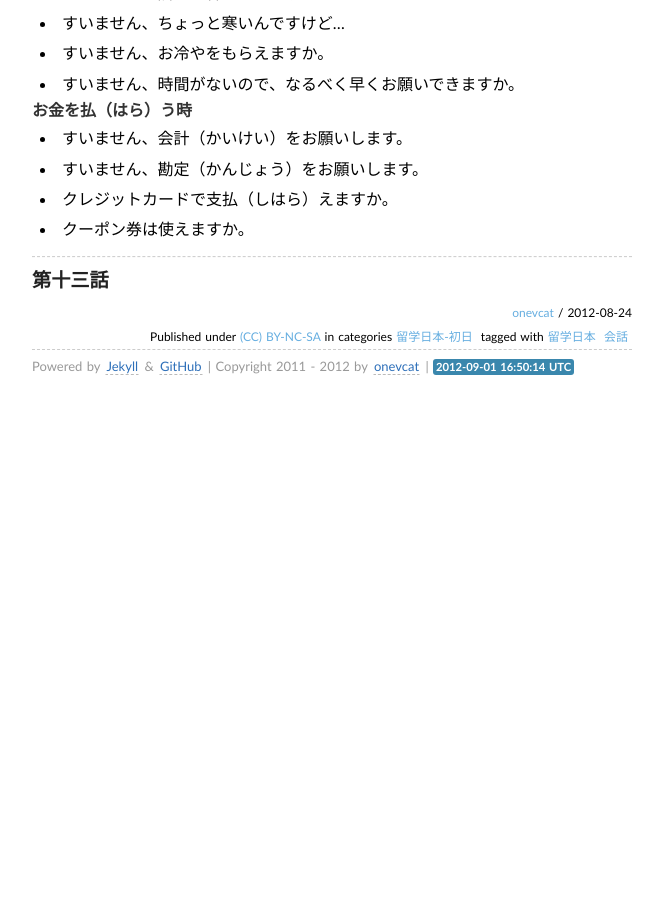
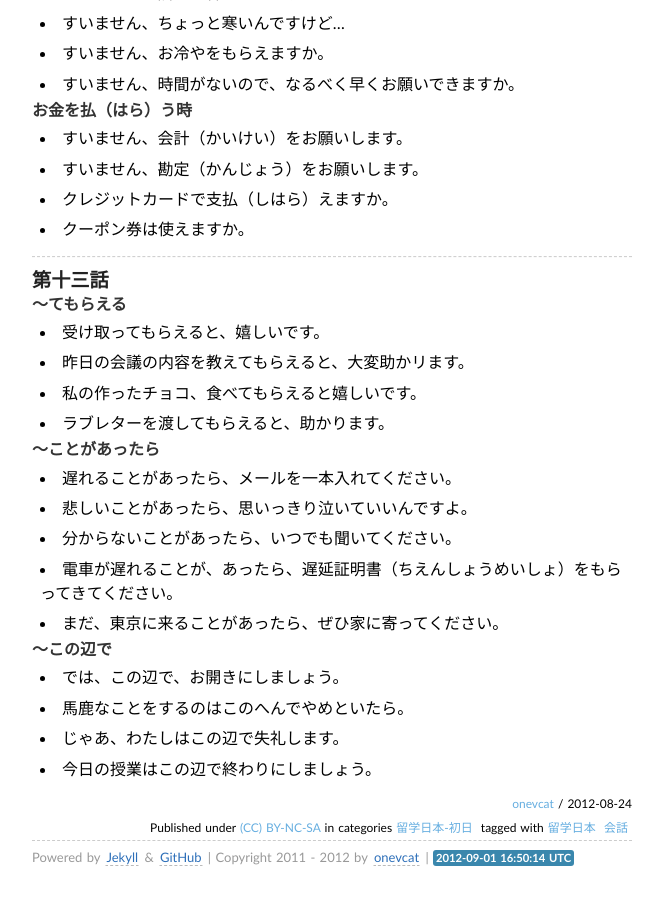
Before and after one commit to onevcat/japanese, a Jekyll site: the page built from _posts/lets-go/2012-08-24-留学日本.md, in a window 1280 px wide and 900 px high, scrolled down 6817 px. Shown: the whole window, without its empty margins (308-971 px from the left). Built offline with Jekyll 4.4.1, drawn with Linux system fonts in a browser that asks for light colours; some web fonts are replaced; Markdown is read by kramdown in place of the engine named in the settings; comment, search, counter and statistics services are not loaded; before the commit the page ends 7226 px from its top, so only the background shows below that.

Commit message:
lyuugakunihonn

```diff
--- a/_posts/lets-go/2012-08-24-留学日本.md
+++ b/_posts/lets-go/2012-08-24-留学日本.md
@@ -287,3 +287,21 @@ tags:
 
 ---
 ### 第十三話
+####〜てもらえる
+* 受け取ってもらえると、嬉しいです。
+* 昨日の会議の内容を教えてもらえると、大変助かリます。
+* 私の作ったチョコ、食べてもらえると嬉しいです。
+* ラブレターを渡してもらえると、助かります。
+
+####〜ことがあったら
+* 遅れることがあったら、メールを一本入れてください。
+* 悲しいことがあったら、思いっきり泣いていいんですよ。
+* 分からないことがあったら、いつでも聞いてください。
+* 電車が遅れることが、あったら、遅延証明書（ちえんしょうめいしょ）をもらってきてください。
+* まだ、東京に来ることがあったら、ぜひ家に寄ってください。
+
+####〜この辺で
+* では、この辺で、お開きにしましょう。
+* 馬鹿なことをするのはこのへんでやめといたら。
+* じゃあ、わたしはこの辺で失礼します。
+* 今日の授業はこの辺で終わりにしましょう。
```
